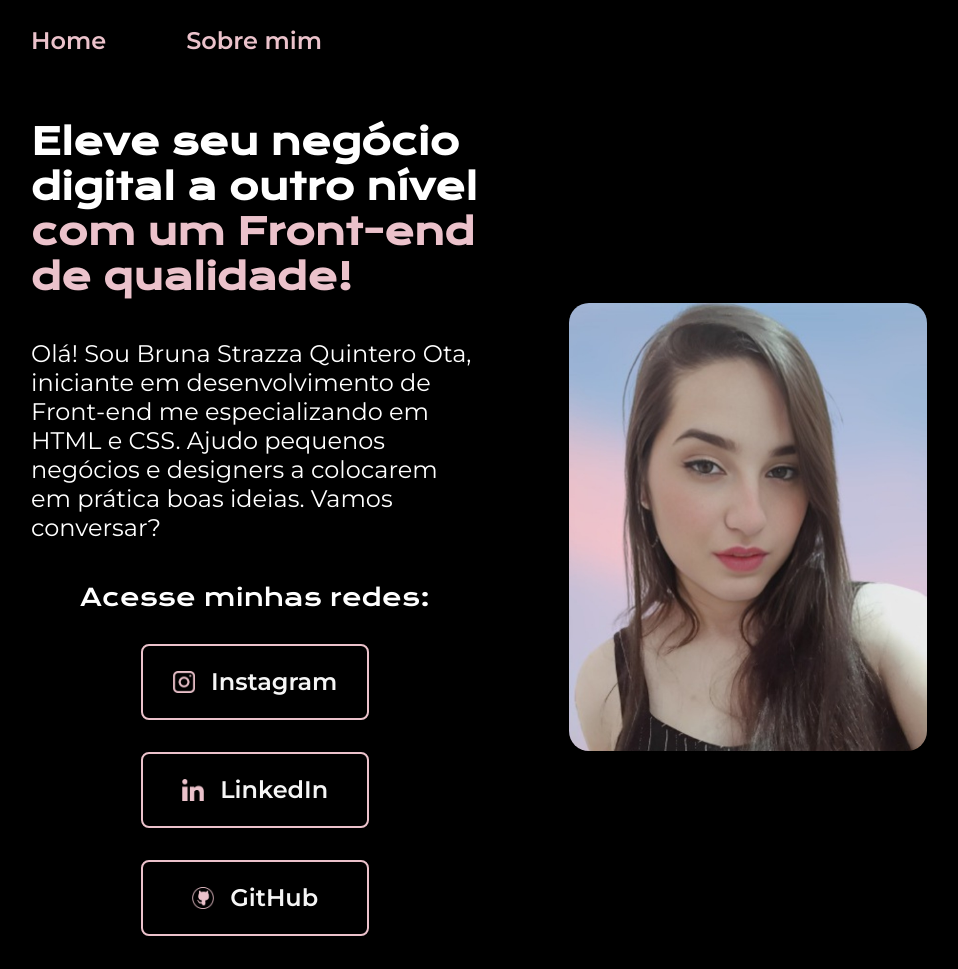
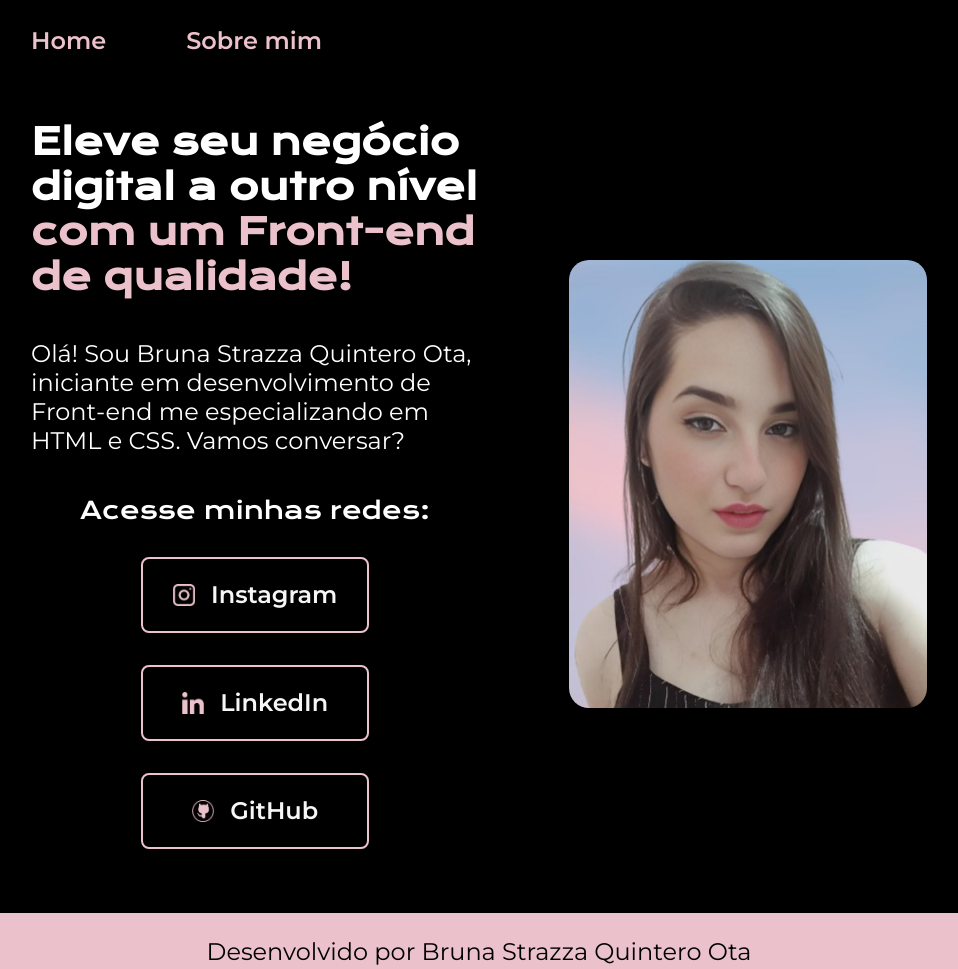
Before and after one commit to Bruna-Strazza-Quintero-Ota/portfolioabsqo, a plain HTML site: page index.html in a window 1280 px wide. Shown: the top 969 px of the page, without its empty margins (161-1119 px from the left). Drawn offline with nearby package versions, Linux system fonts and the light colour scheme.

Commit message:
Update index.html

```diff
--- a/index.html
+++ b/index.html
@@ -16,7 +16,7 @@
     <main class="apresentacao">
         <section class="apresentacao__conteudo">
             <h1 class="apresentacao__conteudo__titulo">Eleve seu negócio digital a outro nível <strong class="titulo-destaque">com um Front-end de qualidade!</strong></h1>
-            <p class="apresentacao__conteudo__texto">Olá! Sou Bruna Strazza Quintero Ota, iniciante em desenvolvimento de Front-end me especializando em HTML e CSS. Ajudo pequenos negócios e designers a colocarem em prática boas ideias. Vamos conversar?</p>
+            <p class="apresentacao__conteudo__texto">Olá! Sou Bruna Strazza Quintero Ota, iniciante em desenvolvimento de Front-end me especializando em HTML e CSS. Vamos conversar?</p>
             <div class="apresentacao__links">
                 <h2 class="apresentacao__links__subtitulo">Acesse minhas redes:</h2>
                 <a class="apresentacao__links__link" href="https://instagram.com/bruh_sqp">
```
